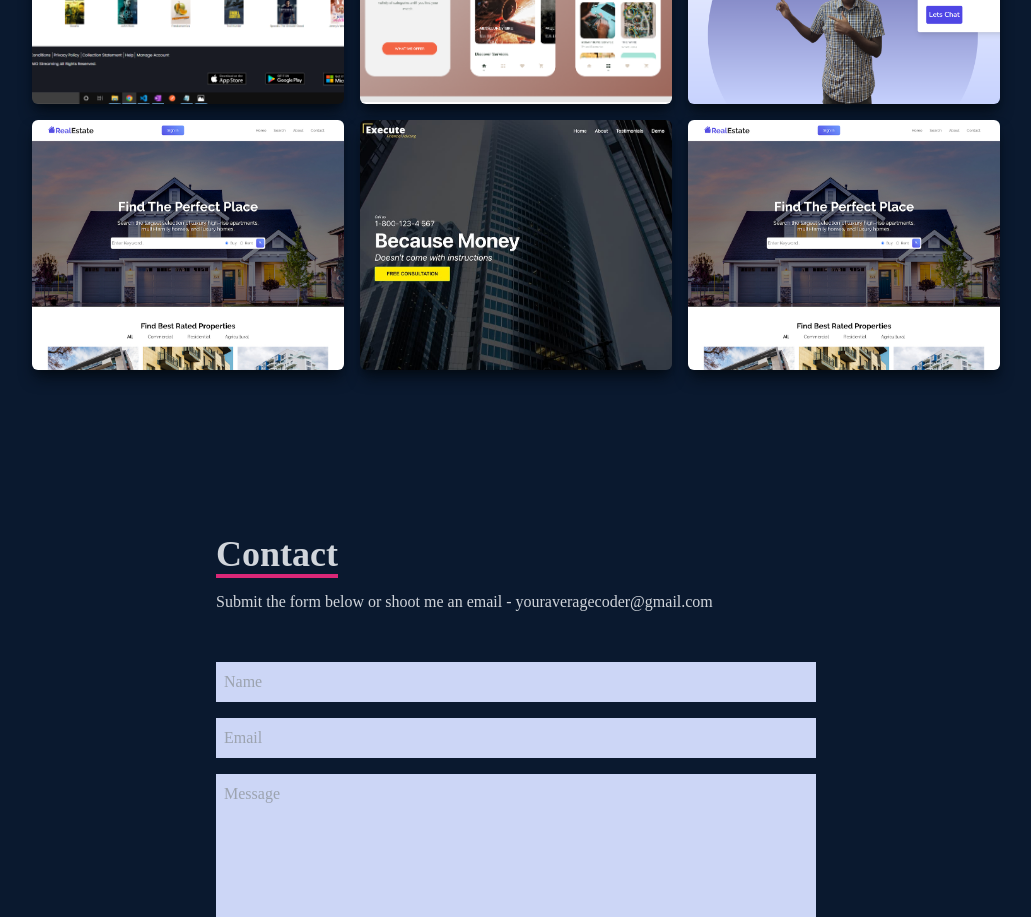
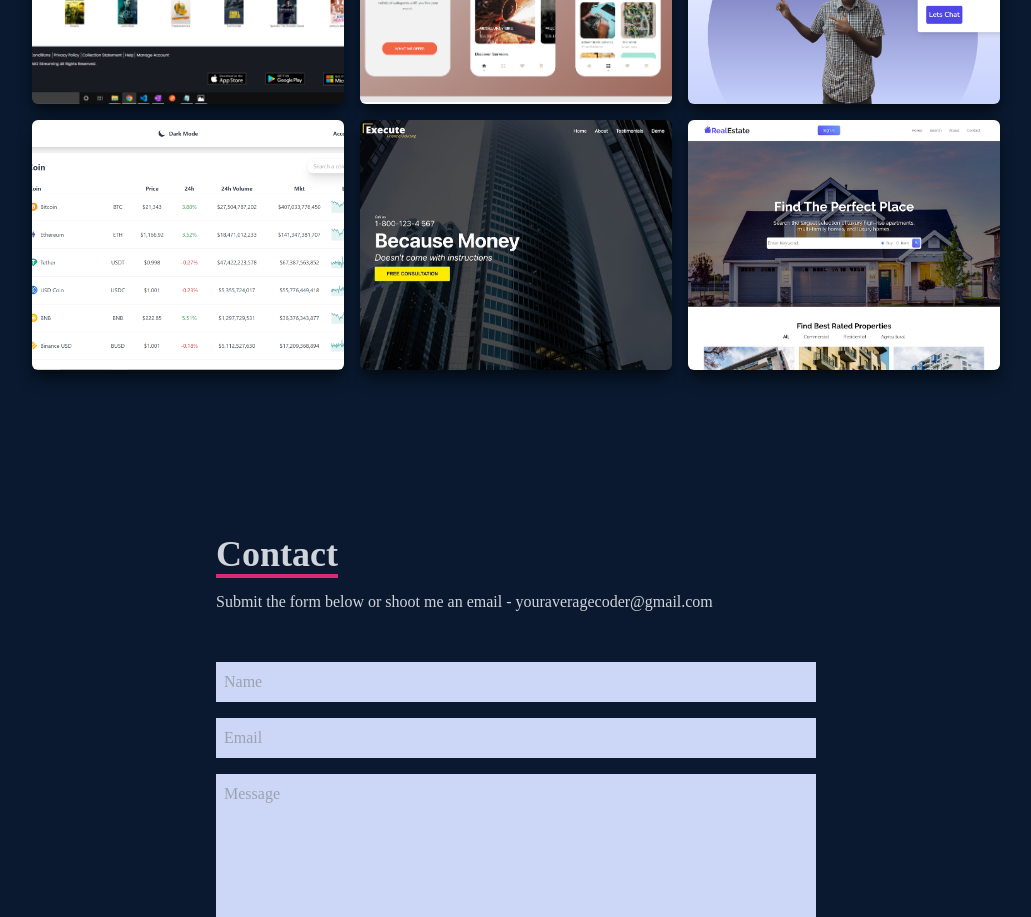
Before and after one commit to myk-francis/michael-portfolio, a React (Create React App) app: page / in a window 1280 px wide. Shown: the part 2760-3677 px from the top of the page, without its empty margins (124-1155 px from the left). Built offline with nearby package versions, Linux system fonts and the light colour scheme.

Commit message:
added coinbase project

```diff
--- a/src/components/Work.jsx
+++ b/src/components/Work.jsx
@@ -4,6 +4,7 @@ import realEstate from "../assets/realestate.jpg";
 import movies from "../assets/movies.png";
 import handyman from "../assets/Handyman.png";
 import portfolio from "../assets/homePorto.png";
+import coinbase from "../assets/HomeLight.png";
 
 const Work = () => {
   return (
@@ -90,21 +91,21 @@ const Work = () => {
             </div>
           </div>
           <div
-            style={{ backgroundImage: `url(${realEstate})` }}
+            style={{ backgroundImage: `url(${coinbase})` }}
             className="shadow-lg shadow-[#040c16] group container rounded-md flex justify-center items-center mx-auto content-div"
           >
             {/* Hover Effects */}
             <div className="opacity-0 group-hover:opacity-100">
               <span className="text-2xl font-bold text-white tracking-wider">
-                React JS Application
+                CoinBase Application
               </span>
               <div className="pt-8 text-center">
-                <a href="/">
+                <a href="https://github.com/myk-francis/coinbase">
                   <button className="text-center rounded-lg px-4 py-3 m-2 bg-white text-gray-700 font-bold text-lg">
                     Demo
                   </button>
                 </a>
-                <a href="/">
+                <a href="https://github.com/myk-francis/coinbase">
                   <button className="text-center rounded-lg px-4 py-3 m-2 bg-white text-gray-700 font-bold text-lg">
                     Code
                   </button>
```
Also changed, not shown: src/assets/HomeLight.png (added).
